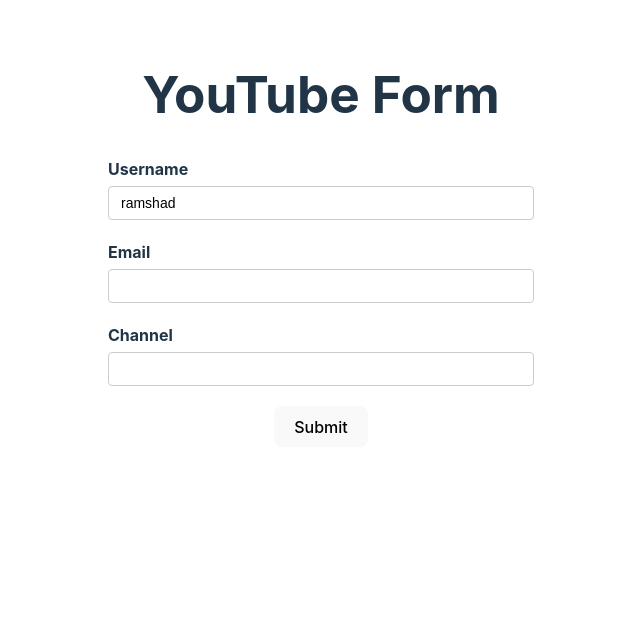
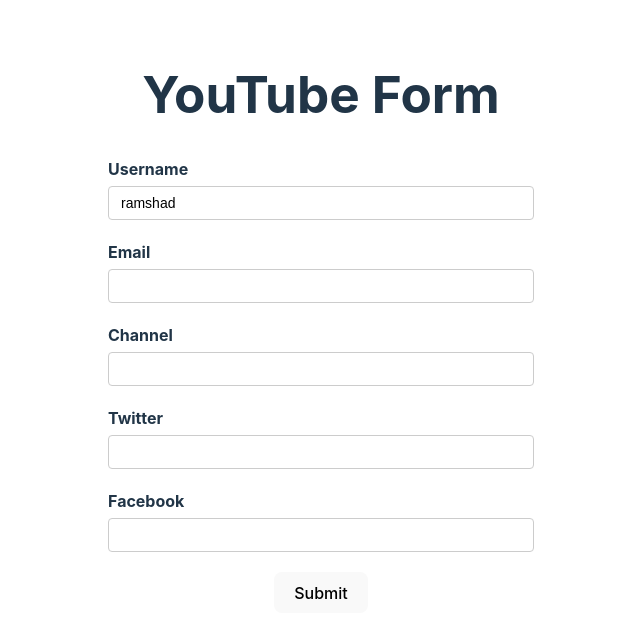
Before and after one commit to cpramshad/react-hook-form, a React (Create React App) app: page / in a window 1280 px wide. Shown: the top 638 px of the page, without its empty margins (319-959 px from the left). Built offline with nearby package versions, Linux system fonts and the light colour scheme.

Commit message:
Nested Objects

```diff
--- a/src/components/YouTubeForm.tsx
+++ b/src/components/YouTubeForm.tsx
@@ -6,6 +6,10 @@
   username: string;
   email: string;
   channel: string;
+  social: {
+    twitter: string;
+    facebook: string;
+  };
 };
 
 export const YouTubeForm = () => {
@@ -14,6 +18,10 @@
       username: 'ramshad',
       email: '',
       channel: '',
+      social: {
+        twitter: '',
+        facebook: '',
+      },
     },
   });
 
@@ -91,6 +99,16 @@
           <p className="error">{errors.channel?.message}</p>
         </div>
 
+        <div className="form-control">
+          <label htmlFor="twitter">Twitter</label>
+          <input type="text" id="twitter" {...register('social.twitter')} />
+        </div>
+
+        <div className="form-control">
+          <label htmlFor="facebook">Facebook</label>
+          <input type="text" id="facebook" {...register('social.facebook')} />
+        </div>
+
         <button>Submit</button>
       </form>
       <DevTool control={control} />
```
